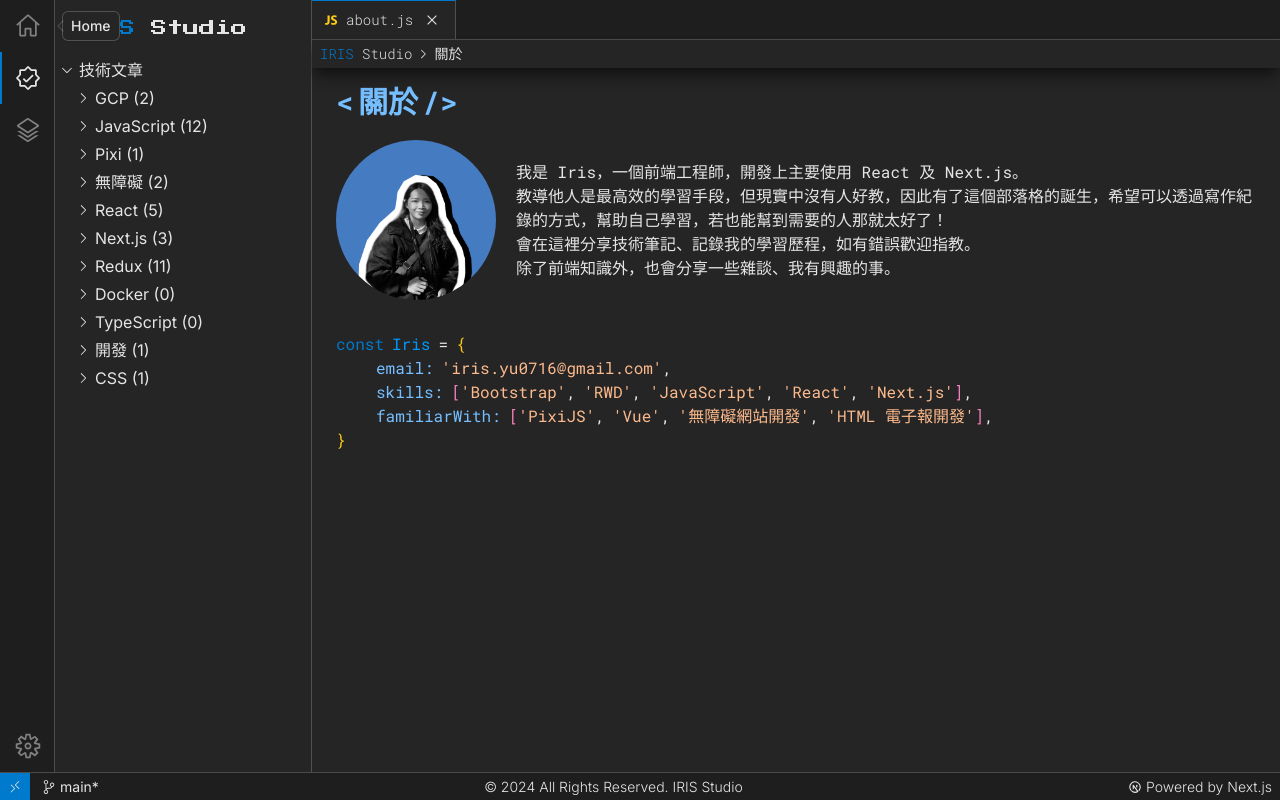
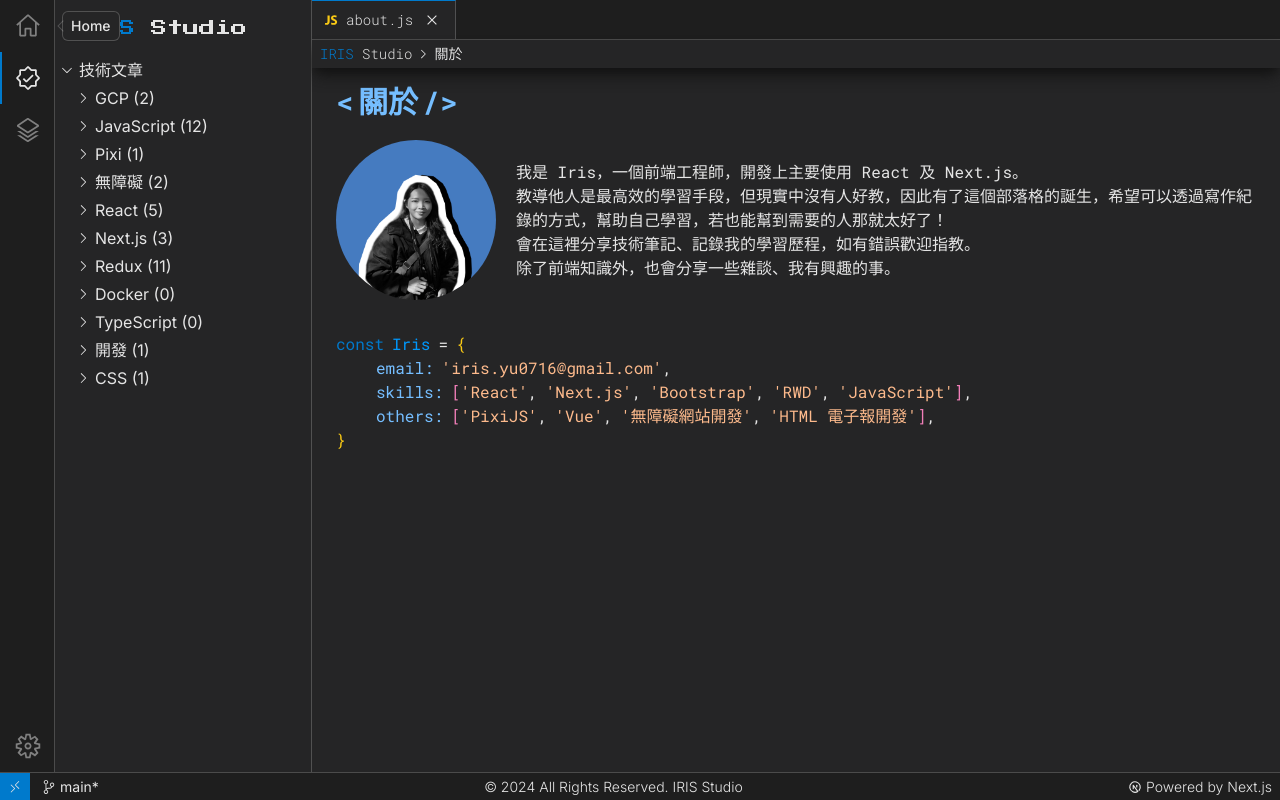
Before and after one commit to iris-yu17/blog, a Next.js app: page /about in a window 1280 px wide. Built offline with nearby package versions, Linux system fonts and the light colour scheme.

Commit message:
chore: update about and sitemap

```diff
--- a/src/app/about/page.tsx
+++ b/src/app/about/page.tsx
@@ -9,8 +9,8 @@ const className = {
 
 const aboutMe = {
   email: 'iris.yu0716@gmail.com',
-  skills: ['Bootstrap', 'RWD', 'JavaScript', 'React', 'Next.js'],
-  familiarWith: ['PixiJS', 'Vue', '無障礙網站開發', 'HTML 電子報開發'],
+  skills: ['React', 'Next.js', 'Bootstrap', 'RWD', 'JavaScript'],
+  others: ['PixiJS', 'Vue', '無障礙網站開發', 'HTML 電子報開發'],
   intro: '',
 };
 
@@ -86,16 +86,16 @@ export default function About() {
             <span>,</span>
           </div>
           <div className="pl-4 md:pl-10">
-            <span className="mr-2 text-quaternary">familiarWith:</span>
+            <span className="mr-2 text-quaternary">others:</span>
             <span className="text-yellow-400 dark:text-pink-400">{`[`}</span>
-            {aboutMe.familiarWith.map((item, index) => {
+            {aboutMe.others.map((item, index) => {
               return (
                 <span
                   key={item}
                   className="ml-4 block text-code-100 md:ml-0 md:inline-block dark:text-orange-300"
                 >
                   &#39;{item}&#39;
-                  {index < aboutMe.familiarWith.length - 1 && (
+                  {index < aboutMe.others.length - 1 && (
                     <span className="mr-2 text-gray-100">,</span>
                   )}
                 </span>
--- a/src/app/sitemap.ts
+++ b/src/app/sitemap.ts
@@ -22,11 +22,11 @@ export default function sitemap(): MetadataRoute.Sitemap {
       changeFrequency: 'weekly',
       priority: 0.5,
     },
-    // {
-    //   url: `${process.env.NEXT_PUBLIC_HOST}/article/sitemap.xml`,
-    //   lastModified: new Date(),
-    //   changeFrequency: 'monthly',
-    //   priority: 0.7,
-    // },
+    {
+      url: `${process.env.NEXT_PUBLIC_HOST}/article/sitemap.xml`,
+      lastModified: new Date(),
+      changeFrequency: 'monthly',
+      priority: 0.7,
+    },
   ];
 }
```
